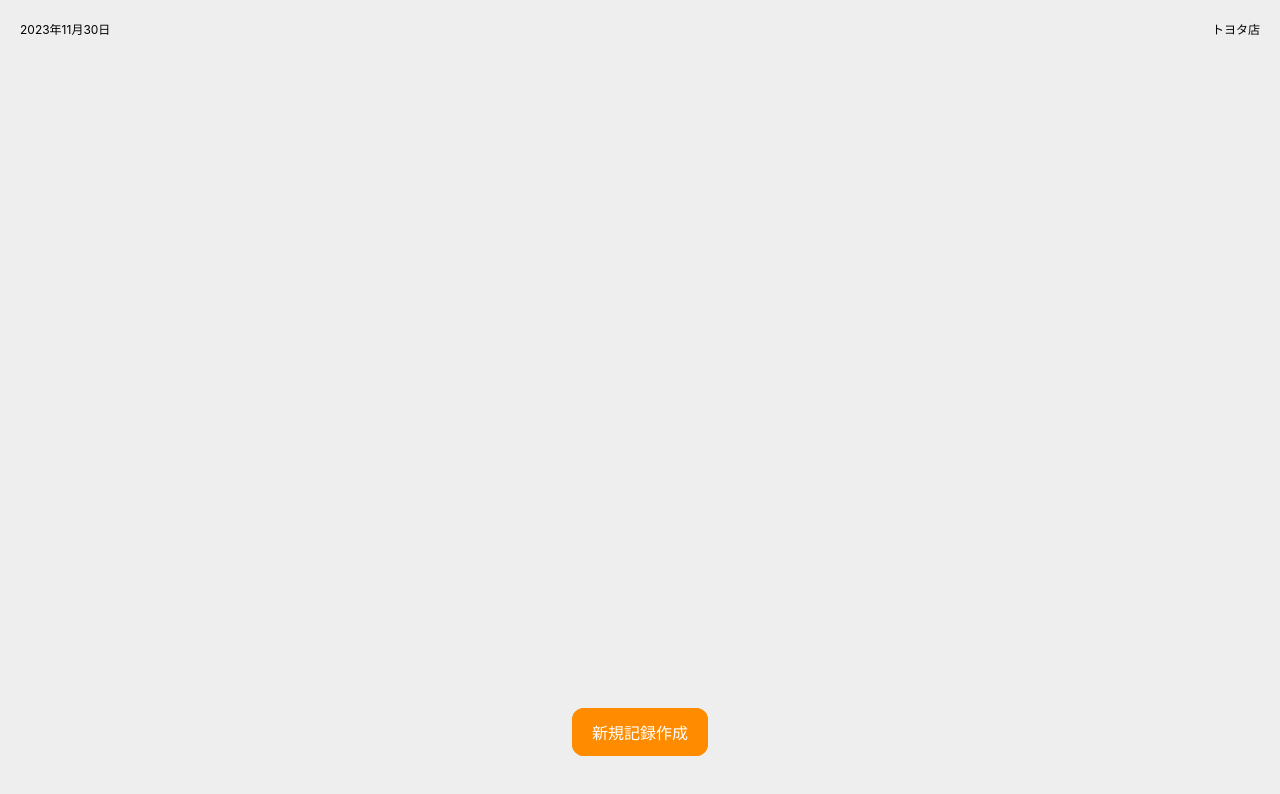
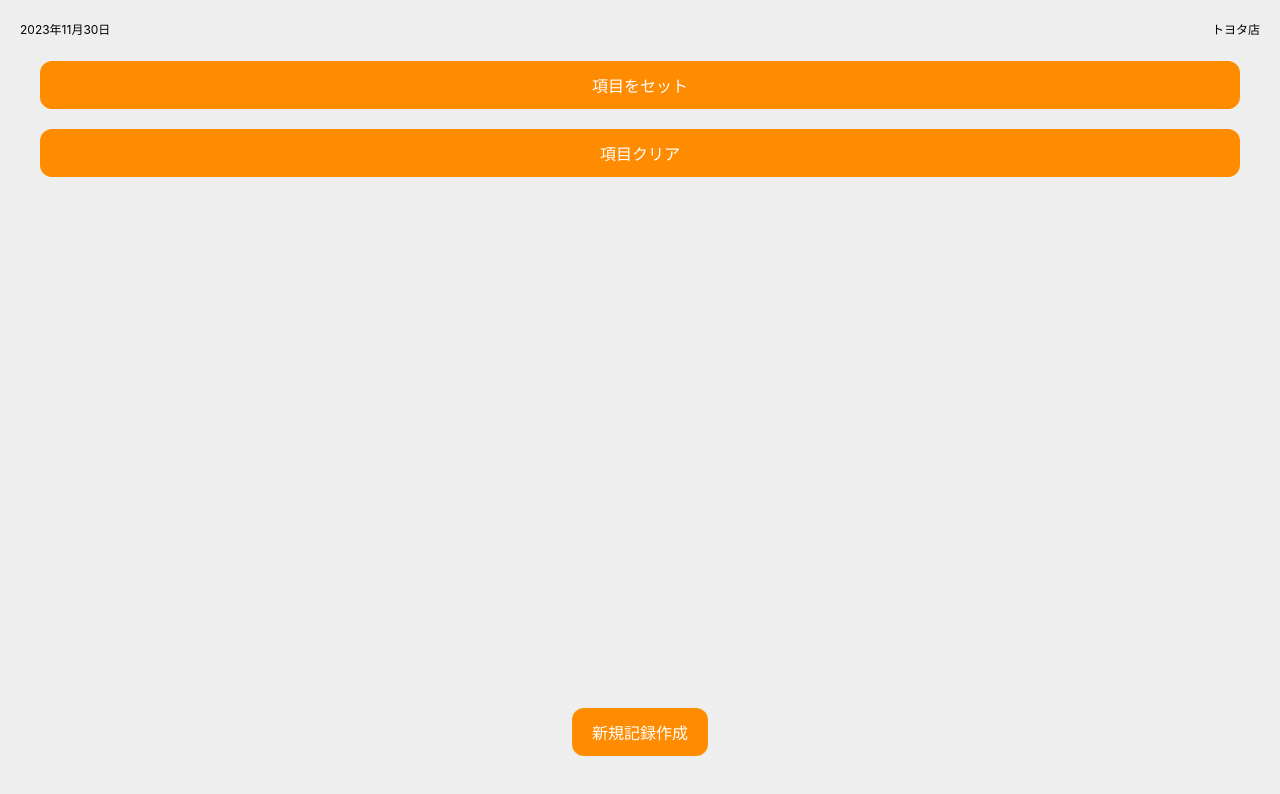
Before and after one commit to sekir11/photo, a React (Create React App) app: page /home in a window 1280 px wide. Shown: the top 794 px of the page. Built offline with nearby package versions, Linux system fonts and the light colour scheme.

Commit message:
feature: use localstrage

```diff
--- a/src/component/Home.js
+++ b/src/component/Home.js
@@ -22,7 +22,7 @@ export default function Home({ recordList }) {
         <RecordCard record={record}></RecordCard>
       ))}
       <Button
-        name={"btn-primary btn-create-record"}
+        name={"btn-primary btn-set"}
         action={() => {
           localStorage.setItem(
             "inspectionItemList",
@@ -30,6 +30,13 @@ export default function Home({ recordList }) {
           );
         }}
         buttonName={"項目をセット"}
+      ></Button>
+      <Button
+        name={"btn-primary btn-delete"}
+        action={() => {
+          localStorage.removeItem("inspectionItemList");
+        }}
+        buttonName={"項目クリア"}
       ></Button>
       <Button
         name={"btn-primary btn-create-record"}
--- a/src/component/ItemList.js
+++ b/src/component/ItemList.js
@@ -9,6 +9,7 @@ export default function ItemList({ record, setRecord }) {
   let inspectionCount = 0;
 
   return (
+    inspectionItemNameList && (
       <div>
         {(function () {
           const list = [];
@@ -20,16 +21,21 @@ export default function ItemList({ record, setRecord }) {
                   setRecord={setRecord}
                   inspectionItemName={inspectionItemNameList[inspectionCount++]}
                 ></Item>
+                {inspectionItemNameList[inspectionCount] && (
                   <Item
                     record={record}
                     setRecord={setRecord}
-                inspectionItemName={inspectionItemNameList[inspectionCount++]}
+                    inspectionItemName={
+                      inspectionItemNameList[inspectionCount++]
+                    }
                   ></Item>
+                )}
               </div>
             );
           }
           return <div>{list}</div>;
         })()}
       </div>
+    )
   );
 }
--- a/src/index.css
+++ b/src/index.css
@@ -61,6 +61,11 @@ input {
   margin: 20px auto 0;
 }
 
+.btn-set,
+.btn-delete {
+  margin: 20px 40px 0;
+}
+
 .btn-create-record,
 .btn-complete-record {
   position: fixed;
@@ -82,6 +87,7 @@ input {
   border-radius: 12px;
   border: 1px solid black;
   width: 100%;
+  max-width: 153.5px;
 }
 .inspection-item-image {
   height: 100px;
```
Lines whose indentation alone changed are shown as unchanged.
